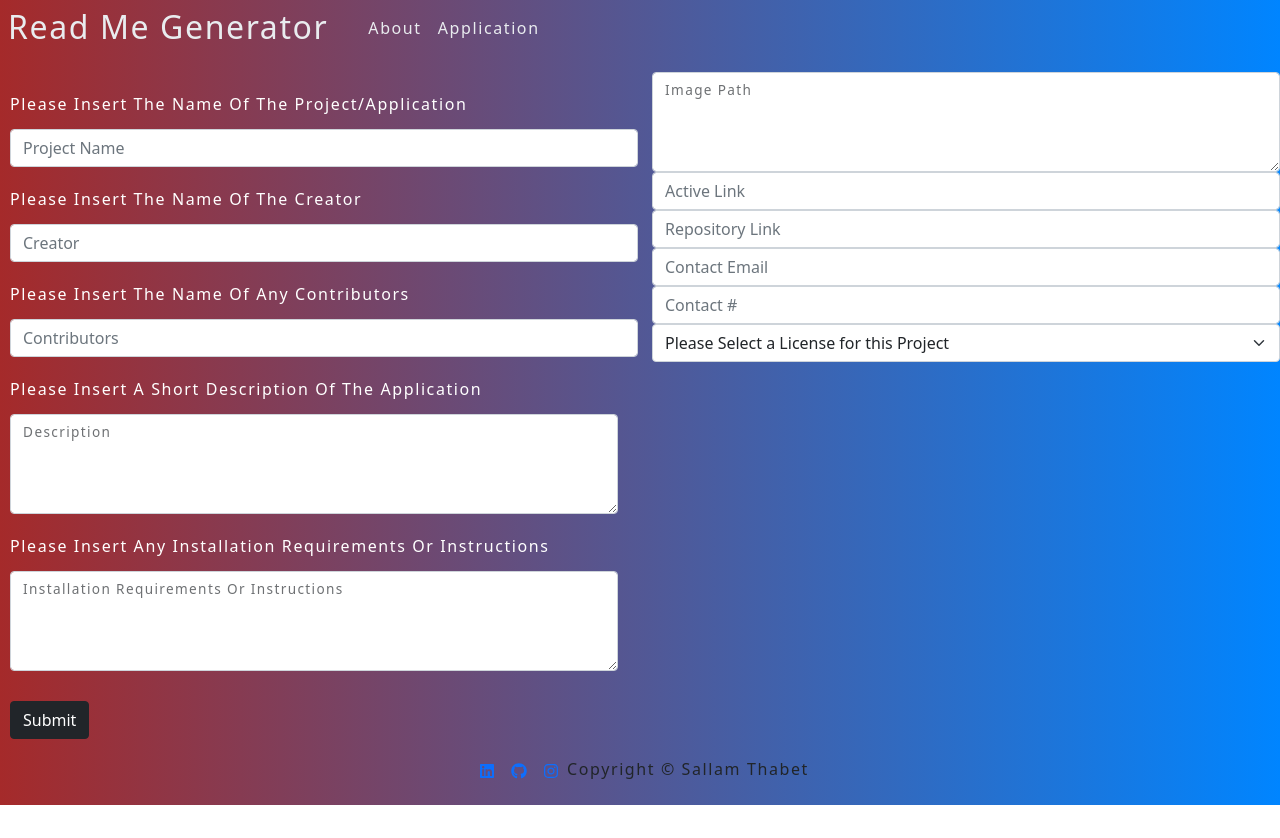
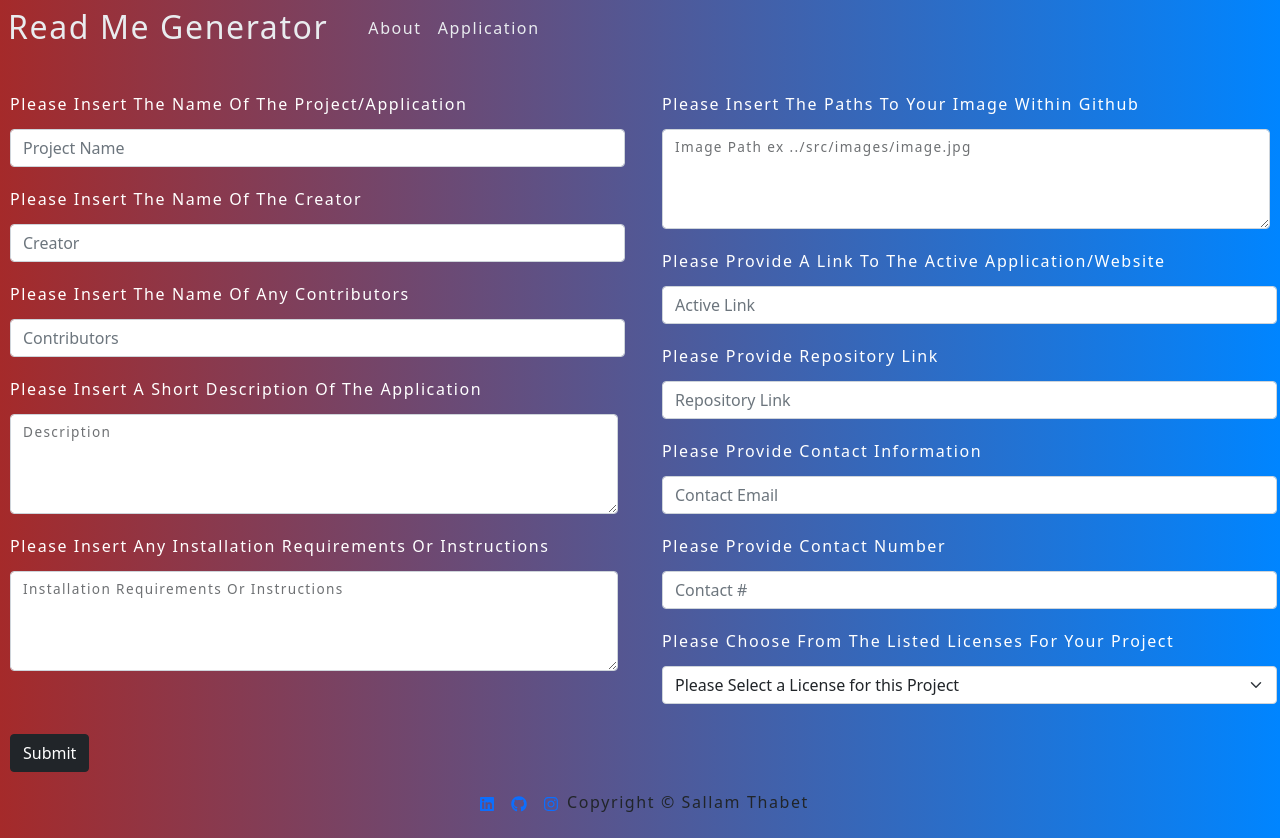
Before and after one commit to thabets/ReadMeGeneratorReact, a React (Create React App) app in the folder read-me-generator/: page /readMeGenerator in a window 1280 px wide. Before the commit the page ends 805 px from the top, so only its background shows below. Built offline with nearby package versions, Linux system fonts and the light colour scheme; the HTML template or start-up script is replaced by a standard one.

Commit message:
cosmetic fixes

```diff
--- a/read-me-generator/src/components/ReadMeGenerator/index.js
+++ b/read-me-generator/src/components/ReadMeGenerator/index.js
@@ -21,19 +21,28 @@ function ReadMeGenerator() {
             <Form.Control
               className="mar2"
               placeholder="Project Name"
+              style={{ width: "98%" }}
             ></Form.Control>
 
             <FormLabel className="label">
               Please Insert The Name Of The Creator
             </FormLabel>
 
-            <Form.Control className="mar2" placeholder="Creator" />
+            <Form.Control
+              className="mar2"
+              placeholder="Creator"
+              style={{ width: "98%" }}
+            />
 
             <FormLabel className="label">
               Please Insert The Name Of Any Contributors
             </FormLabel>
 
-            <Form.Control className="mar2" placeholder="Contributors" />
+            <Form.Control
+              className="mar2"
+              placeholder="Contributors"
+              style={{ width: "98%" }}
+            />
 
             <FormLabel className="label">
               Please Insert A Short Description Of The Application
@@ -60,14 +69,62 @@ function ReadMeGenerator() {
             </FloatingLabel>
           </Col>
           <Col>
-            <FloatingLabel controlId="floatingTextarea" label="Image Path">
+            <FormLabel className="label">
+              Please Insert The Paths To Your Image Within Github
+            </FormLabel>
+
+            <FloatingLabel
+              controlId="floatingTextarea3"
+              label="Image Path ex ../src/images/image.jpg"
+              className="mar2"
+            >
               <Form.Control as="textarea" style={{ height: "100px" }} />
             </FloatingLabel>
-            <Form.Control placeholder="Active Link" />
-            <Form.Control placeholder="Repository Link" />
-            <Form.Control placeholder="Contact Email" />
-            <Form.Control placeholder="Contact #" />
-            <Form.Select aria-label="License">
+
+            <FormLabel className="label">
+              Please Provide A Link To The Active Application/Website
+            </FormLabel>
+            <Form.Control
+              className="mar2"
+              placeholder="Active Link"
+              style={{ width: "98%" }}
+            ></Form.Control>
+
+            <FormLabel className="label">
+              Please Provide Repository Link
+            </FormLabel>
+            <Form.Control
+              className="mar2"
+              placeholder="Repository Link"
+              style={{ width: "98%" }}
+            />
+
+            <FormLabel className="label">
+              Please Provide Contact Information
+            </FormLabel>
+            <Form.Control
+              className="mar2"
+              placeholder="Contact Email"
+              style={{ width: "98%" }}
+            />
+
+            <FormLabel className="label">
+              Please Provide Contact Number
+            </FormLabel>
+            <Form.Control
+              className="mar2"
+              placeholder="Contact #"
+              style={{ width: "98%" }}
+            />
+
+            <FormLabel className="label">
+              Please Choose From The Listed Licenses For Your Project
+            </FormLabel>
+            <Form.Select
+              className="mar2"
+              aria-label="License"
+              style={{ width: "98%" }}
+            >
               <option>Please Select a License for this Project</option>
               <option value="1">MIT</option>
               <option value="2">IBM</option>
@@ -81,7 +138,7 @@ function ReadMeGenerator() {
           </Col>
         </Row>
       </Form>
-      <Button variant="dark" style={{margin:" 30px 10px 10px 10px"}}>
+      <Button variant="dark" style={{ margin: " 30px 10px 10px 10px" }}>
         Submit
       </Button>
     </div>
--- a/read-me-generator/src/index.css
+++ b/read-me-generator/src/index.css
@@ -79,5 +79,6 @@ li {
   padding-right: 10px;
 }
 .mar2{
-  margin: 0px 10px 0px 10px;
+  margin-left: 10px;
+  margin-right: 10px;
 }
```
